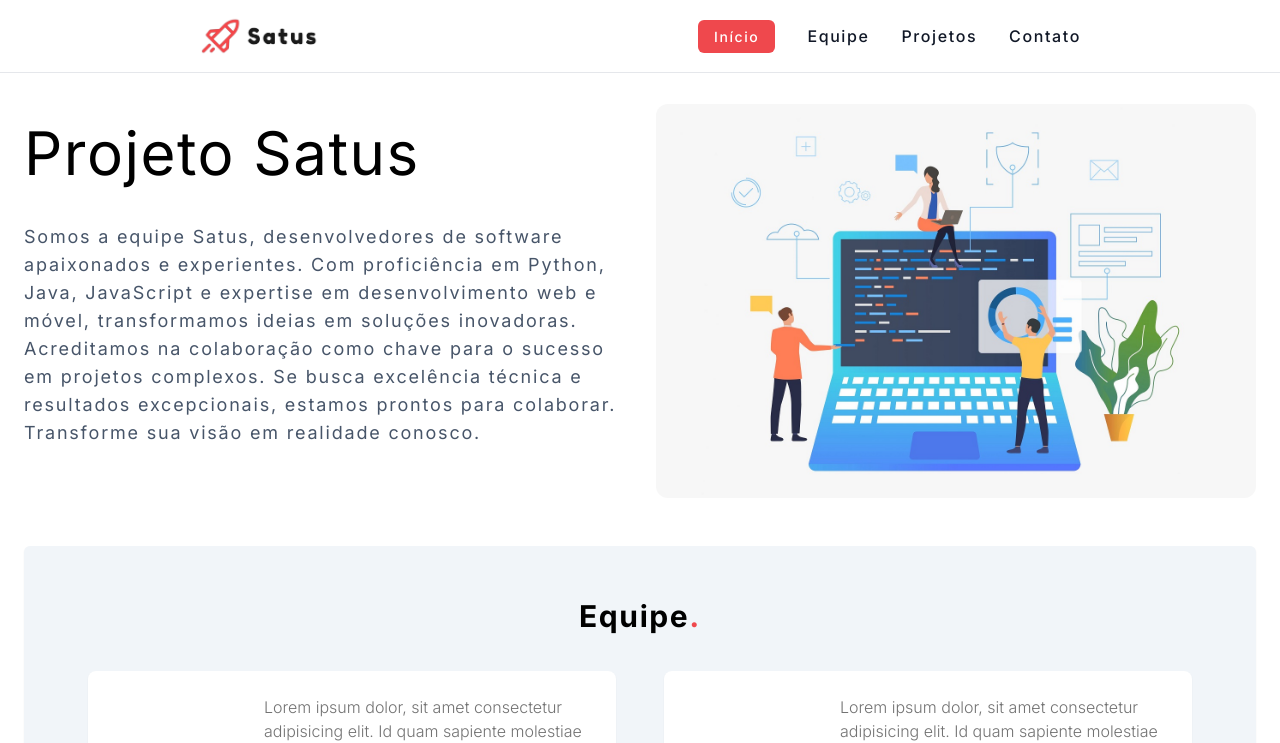
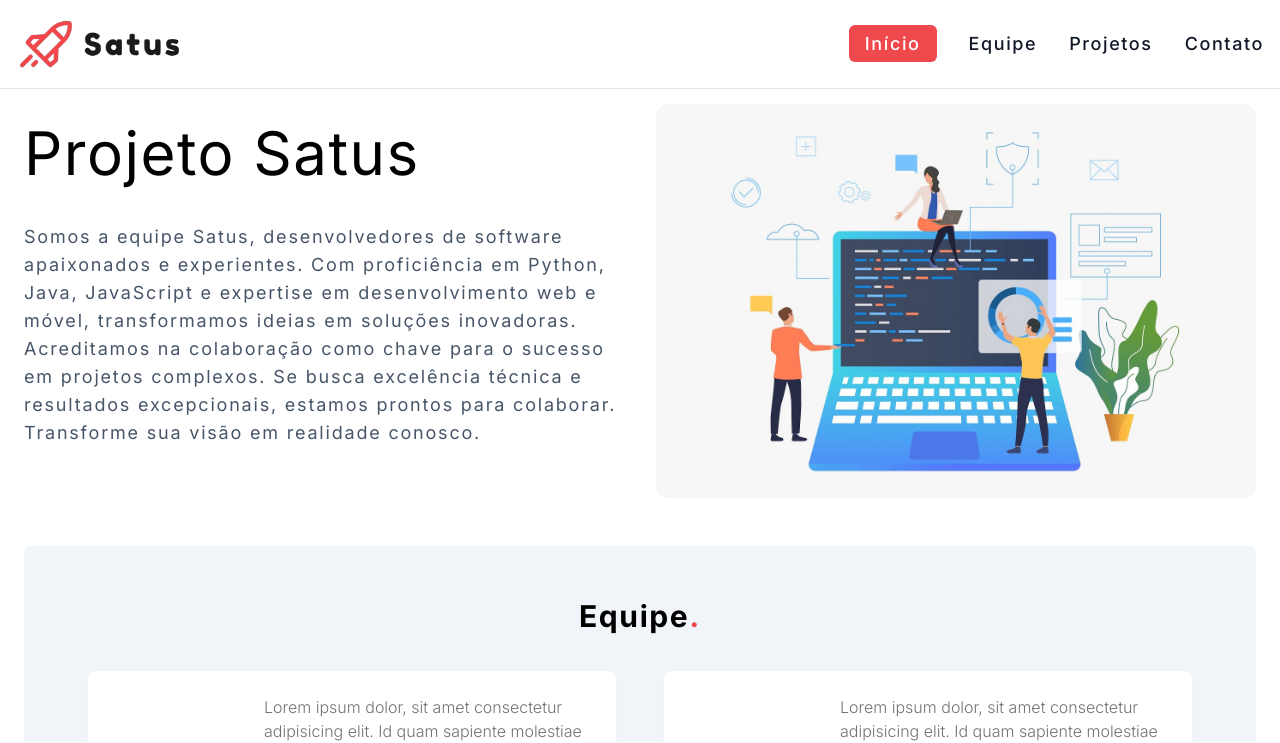
Before and after one commit to projeto-satus/projeto-satus, a Next.js app: page / in a window 1280 px wide. Shown: the top 743 px of the page. Built offline with nearby package versions, Linux system fonts and the light colour scheme.

Commit message:
improve Header layout

```diff
--- a/src/components/layout/Header/index.tsx
+++ b/src/components/layout/Header/index.tsx
@@ -3,9 +3,9 @@ import { Logo } from "../Logo";
 export function Header() {
     return (
         <nav className="bg-white dark:bg-gray-900 fixed w-full z-20 top-0 left-0 border-b border-gray-200 dark:border-gray-600">
-      <div className="max-w-screen-xl flex flex-wrap items-center justify-around mx-auto p-4">
+            <div className="flex flex-wrap justify-between items-center mx-auto p-4">
                 <a href="#" className="flex items-center">
-          <img src="/logo-satus.png" className="h-10 mr-3" alt="Logo" />
+                    <img src="/logo-satus.png" className="h-14 mr-3" alt="Logo" />
                 </a>
 
                 <div>
@@ -39,11 +39,11 @@ export function Header() {
                         className="tracking-widest items-center justify-between hidden w-full md:flex md:w-auto md:order-1"
                         id="navbar-sticky"
                     >
-            <ul className="flex flex-col p-4 md:p-0 mt-4 font-medium border border-gray-100 rounded-lg bg-gray-50 md:flex-row md:space-x-8 md:mt-0 md:border-0 md:bg-white dark:bg-gray-800 md:dark:bg-gray-900 dark:border-gray-700">
+                        <ul className="flex flex-col p-4 md:p-0 mt-4 font-medium text-lg border border-gray-100 rounded-lg bg-gray-50 md:flex-row md:space-x-8 md:mt-0 md:border-0 md:bg-white dark:bg-gray-800 md:dark:bg-gray-900 dark:border-gray-700">
                             <li>
                                 <a
                                     href="#"
-                  className="text-white bg-[#ef484d] hover:bg-black font-medium rounded-md text-sm px-4 py-2 text-center mr-3 md:mr-0"
+                                    className="text-white bg-[#ef484d] hover:bg-red-800 font-medium rounded-md px-4 py-2 text-center mr-3 md:mr-0"
                                     aria-current="page"
                                 >
                                     Início
```
Lines whose indentation alone changed are shown as unchanged.
